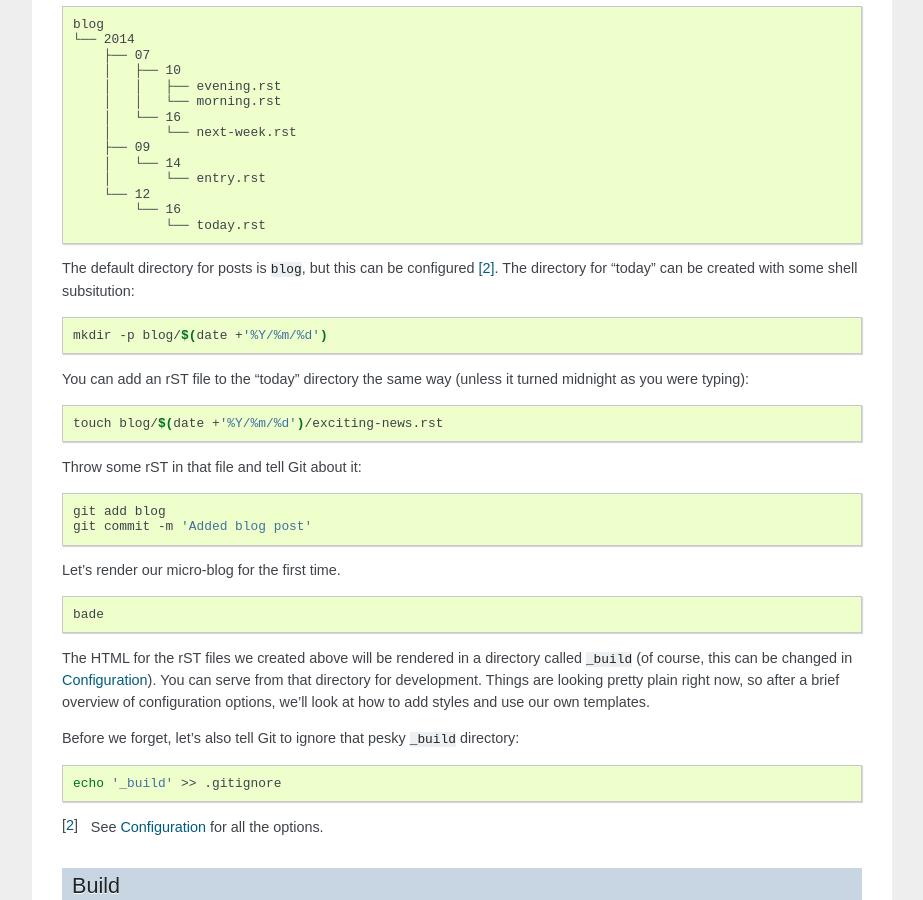
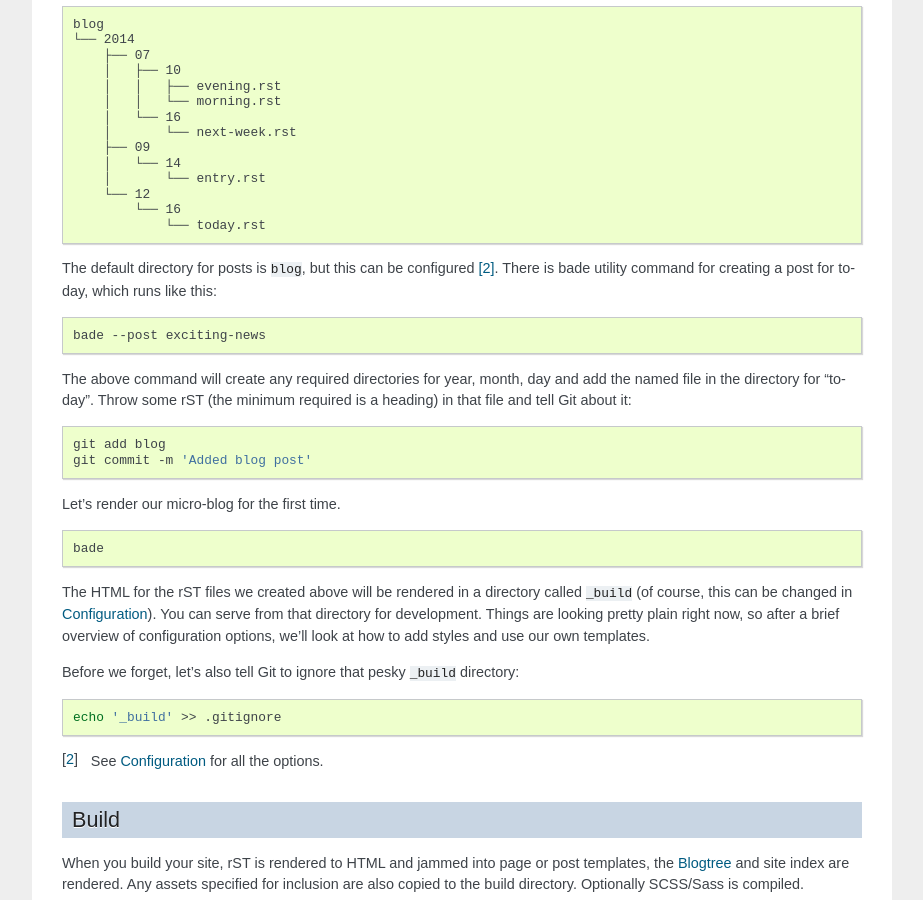
Before and after one commit to bmcorser/bade, a Sphinx documentation site: the page built from docs/source/tutorial.rst, in a window 1280 px wide and 900 px high, scrolled down 1592 px. Shown: the whole window, without its empty margins (198-1121 px from the left). Built offline with Sphinx 7.4.7, drawn with Linux system fonts in a browser that asks for light colours.

Commit message:
Add utility for creating today’s post

```diff
--- a/docs/source/tutorial.rst
+++ b/docs/source/tutorial.rst
@@ -117,21 +117,17 @@ don't need to be explicitly added to ``bade.yaml``::
             └── 16
                 └── today.rst
 
-The default directory for posts is ``blog``, but this can be configured [#]_. The
-directory for "today" can be created with some shell subsitution:
+The default directory for posts is ``blog``, but this can be configured [#]_.
+There is bade utility command for creating a post for today, which runs like
+this:
 
 .. code-block:: shell
 
-    mkdir -p blog/$(date +'%Y/%m/%d')
+    bade --post exciting-news
 
-You can add an rST file to the "today" directory the same way (unless it turned
-midnight as you were typing):
-
-.. code-block:: shell
-
-    touch blog/$(date +'%Y/%m/%d')/exciting-news.rst
-
-Throw some rST in that file and tell Git about it:
+The above command will create any required directories for year, month, day and
+add the named file in the directory for “today”.  Throw some rST (the minimum
+required is a heading) in that file and tell Git about it:
 
 .. code-block:: shell
 
--- a/setup.py
+++ b/setup.py
@@ -42,7 +42,7 @@ def readme():
 
 setup(
     name=PKG_NAME,
-    version='0.1.5',
+    version='0.1.6',
     description='Micro-blogging with rST',
     data_files=include('templates'),
     packages=find_packages(),
```
Also changed, not shown: 1 other file.
